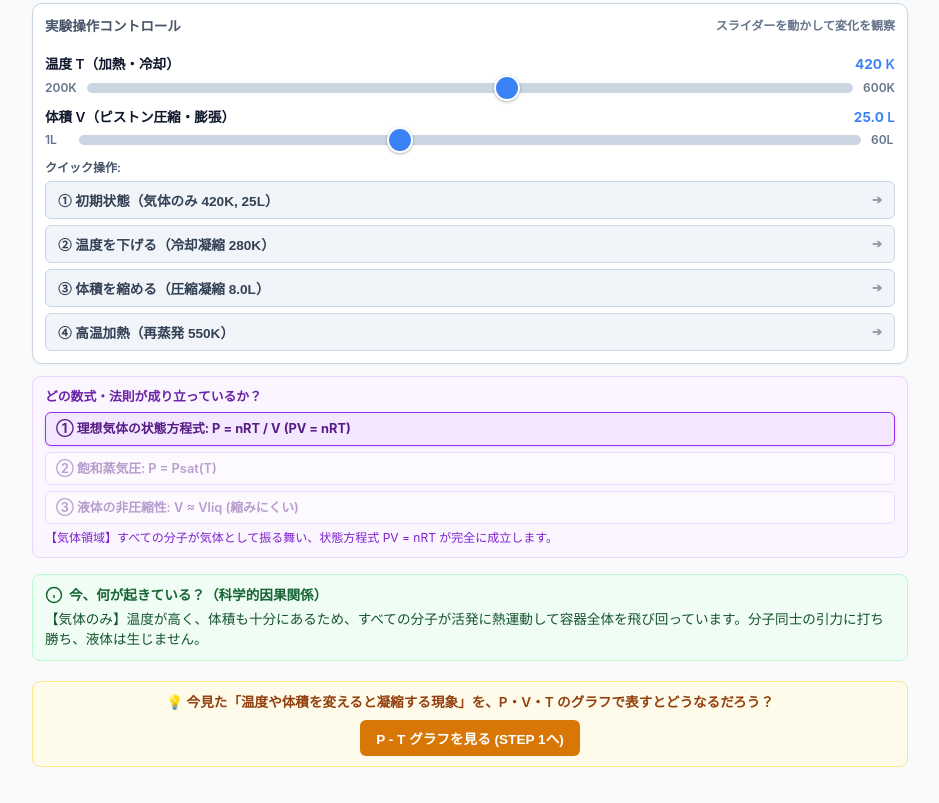
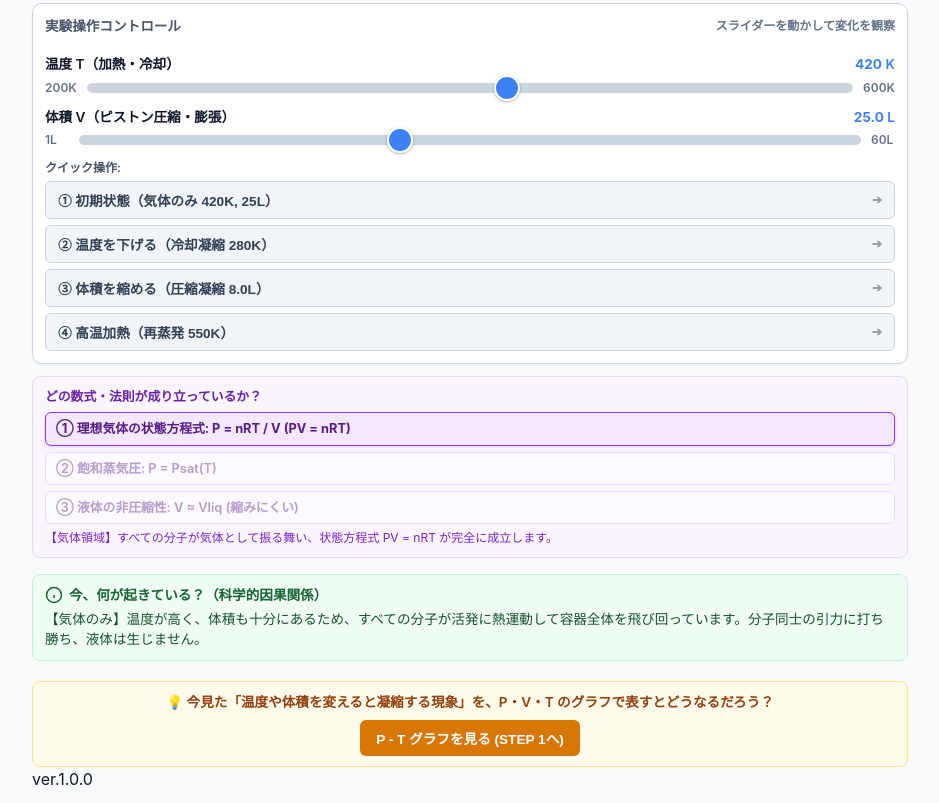
Before and after one commit to k2ka3711/chem_app_concept_vapor-liquid-equilibrium, a plain HTML site: page index.html in a window 1280 px wide. Shown: the part 731-1534 px from the top of the page, without its empty margins (170-1109 px from the left). Before the commit the page ends 1510 px from the top, so only its background shows below. Drawn offline with Linux system fonts and the light colour scheme.

Commit message:
Add footer with version information
Add footer with version number to the index.html file.

```diff
--- a/index.html
+++ b/index.html
@@ -683,7 +683,9 @@
     </section>
 
   </main>
-
+  <footer class="app-footer">
+    ver.1.0.0
+  </footer>
   <script>
     /**
      * 気液平衡の概念理解 Webアプリ
```
